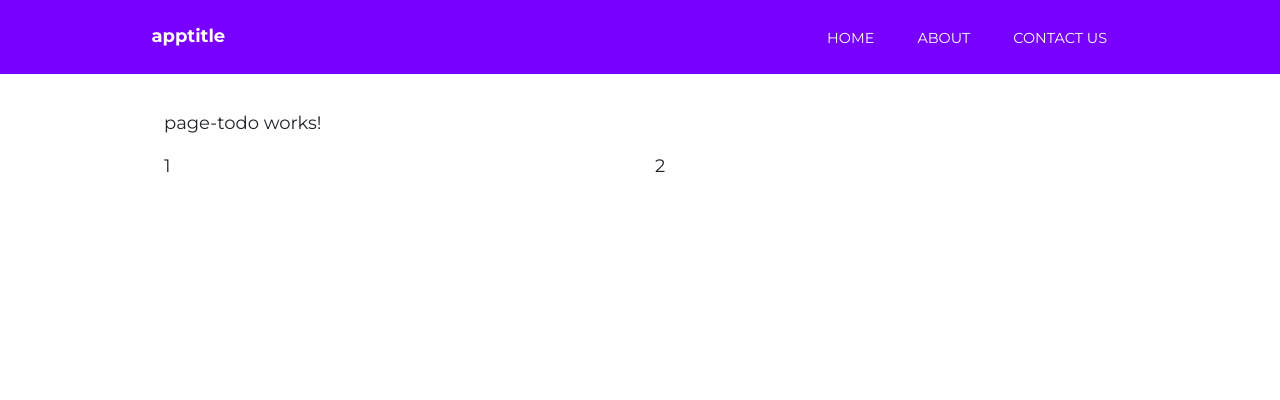
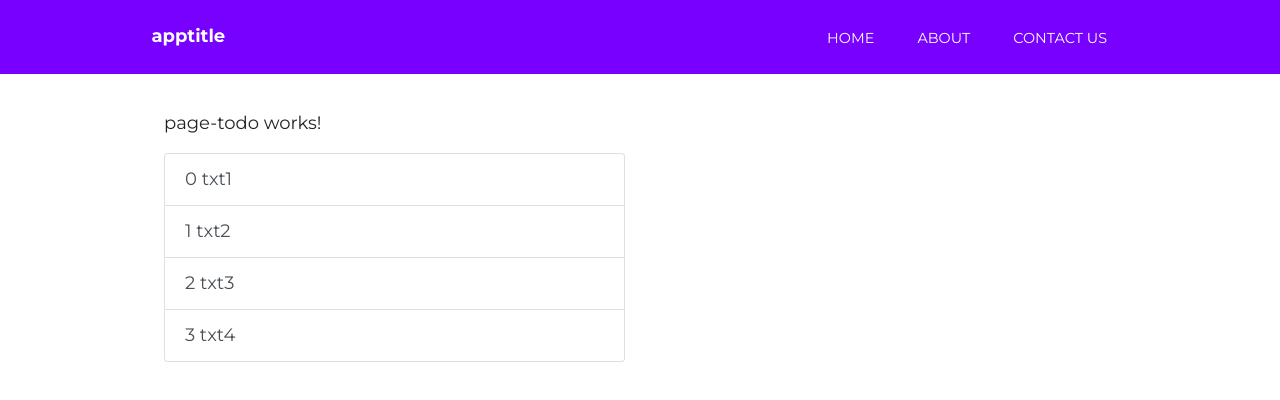
Before and after one commit to code-in-time/angular-7-course, an Angular app: page / in a window 1280 px wide. Shown: the top 400 px of the page. Built offline with nearby package versions, Linux system fonts and the light colour scheme.

Commit message:
move list items

```diff
--- a/src/app/page-todo/page-todo.component.html
+++ b/src/app/page-todo/page-todo.component.html
@@ -1,6 +1,17 @@
 <p>page-todo works!</p>
 
 <div class="row">
-    <div class="col">1</div>
-    <div class="col">2</div>
+    <!-- Left col -->
+    <div class="col">
+        <div class="list-group">
+            <button (click)="btnLeftListItemClick(item.id)" *ngFor="let item of listLeft; index as i;" type="button" class="list-group-item list-group-item-action">{{item.id}} {{item.textVal}}</button>
+        </div>
+    </div>
+
+    <!-- Right col -->
+    <div class="col">
+        <div class="list-group">
+            <button (click)="btnRightListItemClick(item.id)" *ngFor="let item of listRight; index as i;" type="button" class="list-group-item list-group-item-action">{{item.id}} {{item.textVal}}</button>
+        </div>
+    </div>
 </div>
--- a/src/app/page-todo/page-todo.component.ts
+++ b/src/app/page-todo/page-todo.component.ts
@@ -1,4 +1,5 @@
 import { Component, OnInit } from '@angular/core';
+import TodoItem from "../../models/TodoItem";
 
 @Component({
   selector: 'app-page-todo',
@@ -7,9 +8,29 @@ import { Component, OnInit } from '@angular/core';
 })
 export class PageTodoComponent implements OnInit {
 
+  listLeft = [new TodoItem(0, 'txt1'), new TodoItem(1, 'txt2'),new TodoItem(2, 'txt3'), new TodoItem(3, 'txt4')]
+  listRight = []
+
   constructor() { }
 
   ngOnInit() {
+    // console.log(this.listLeft, 'this.listLeft')
+    // this.listLeft[0].id
+    // console.log(this.listLeft, 'this.listLeft')
+  }
+
+  btnLeftListItemClick(id: number) {
+    console.log(id, 'byn click')
+    const itemFound = this.listLeft.find((v: any, i: number) => v.id === id)
+    this.listRight.push(itemFound)
+    this.listLeft = this.listLeft.filter(v => v.id !== id)
+  }
+
+  btnRightListItemClick(id: number) {
+    console.log(id, 'byn click')
+    const itemFound = this.listRight.find((v: any, i: number) => v.id === id)
+    this.listLeft.push(itemFound)
+    this.listRight = this.listRight.filter(v => v.id !== id)
   }
 
 }
--- /dev/null
+++ b/src/models/TodoItem.ts
@@ -0,0 +1,6 @@
+export default class TodoItem {
+    // id: number = null
+    // textVal: string = ''
+
+    constructor (public id: number = 0, public textVal: string = '') {}
+}
```
